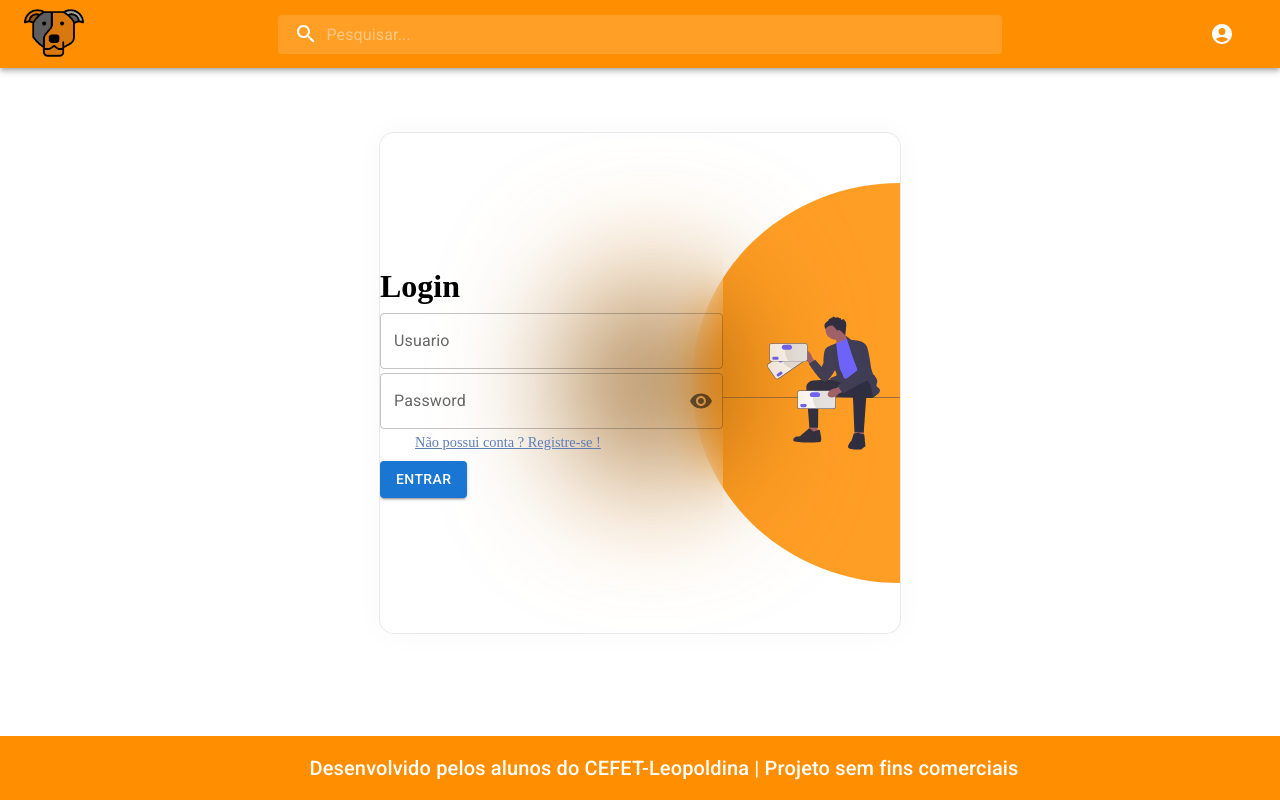
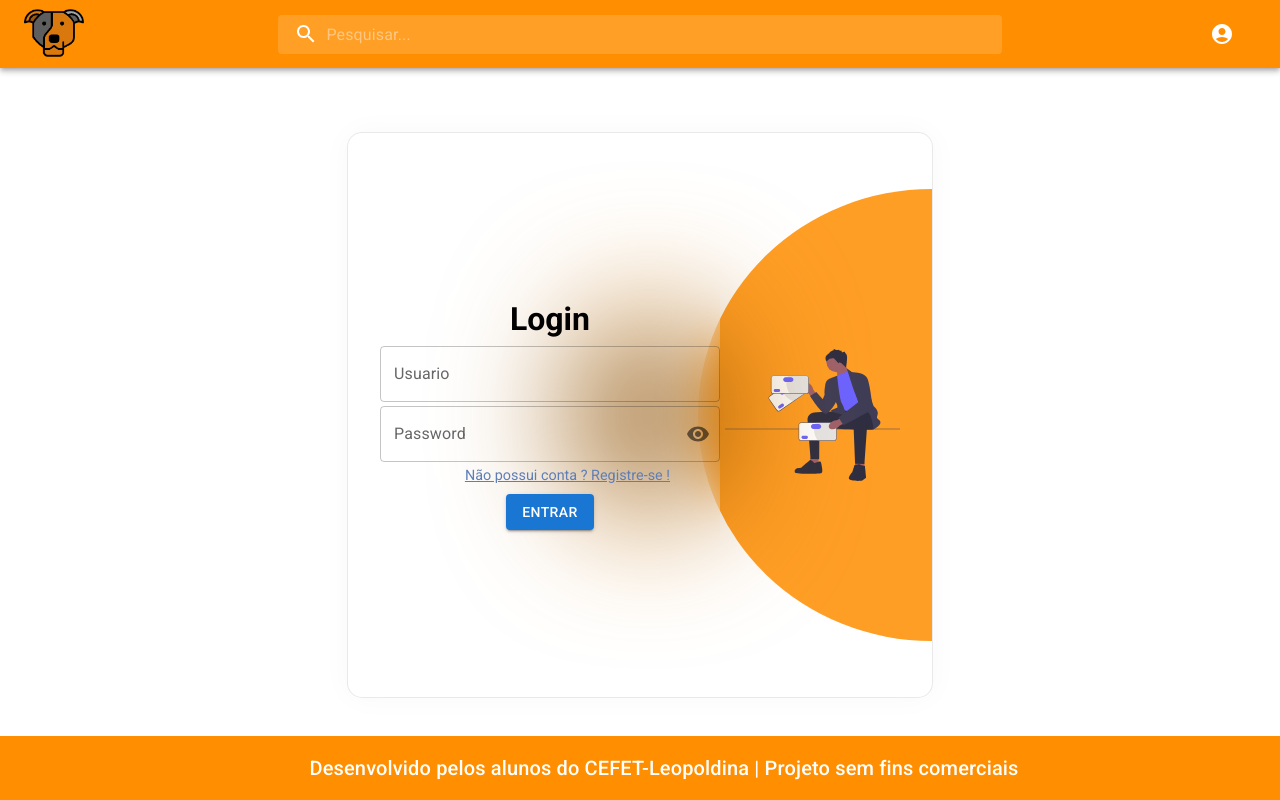
Before and after one commit to BrunoLaGatta/projeto_web2, a React (Vite) app in the folder pitech/: page /login in a window 1280 px wide. Built offline with nearby package versions, Linux system fonts and the light colour scheme; what react-swipeable-views-utils would draw is missing.

Commit message:
Ajustes no registrar

```diff
--- a/pitech/src/components/pages/Login/Login.css
+++ b/pitech/src/components/pages/Login/Login.css
@@ -10,6 +10,10 @@
     border-radius: 15px;
     box-shadow: 0px 0px 30px rgba(0, 0, 0, 0.03);
     border: 0.1px solid rgba(128, 128, 128, 0.178);
+    text-align: center;
+    font-family: 'Roboto';
+    padding: 2rem;
+    gap: 5px;
   }
 
   .center{
--- a/pitech/src/components/pages/Usuario/Usuario.jsx
+++ b/pitech/src/components/pages/Usuario/Usuario.jsx
@@ -24,8 +24,8 @@ const StyledButton = styled(Button)`
   border-radius: 1rem;
   margin: 7px 0;
   &:hover {
-    color: #ff8e00;
-    background-color: black;
+    color: white;
+    background-color: #ff8e00;
     border-radius: 1rem;
   }
 `;
```
